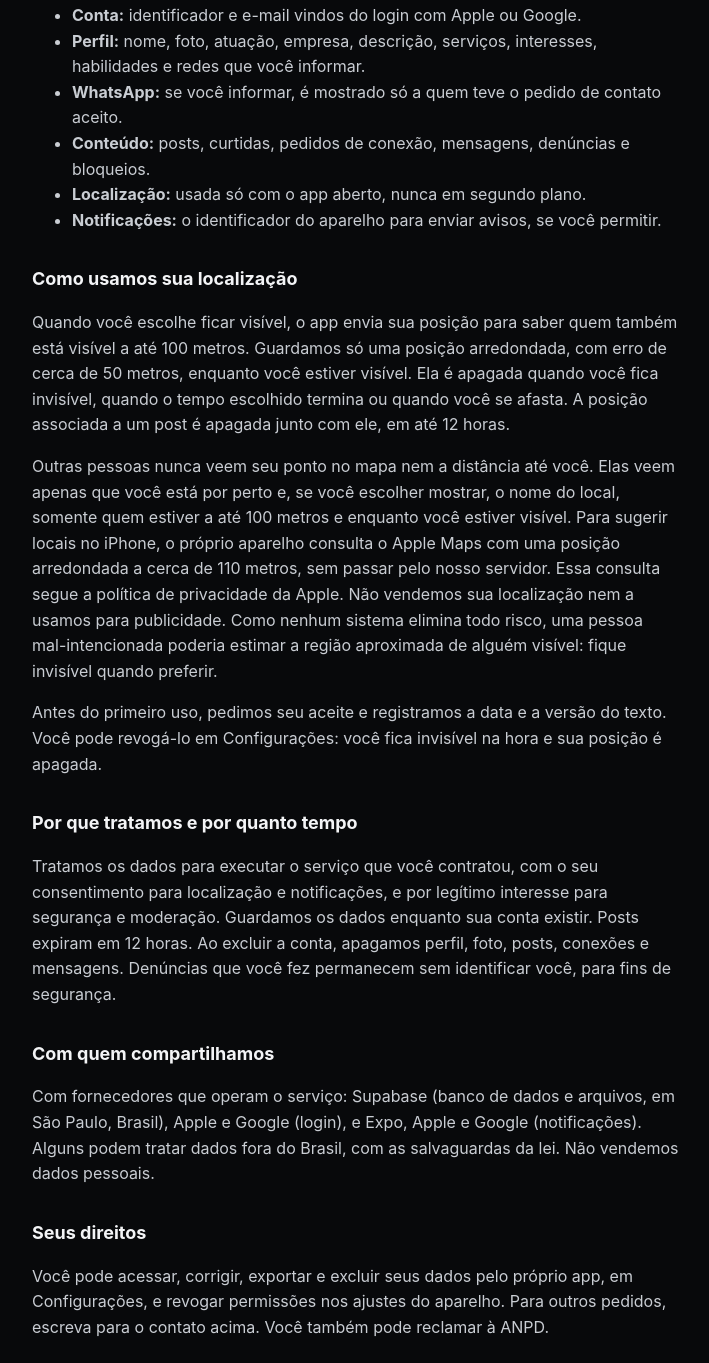
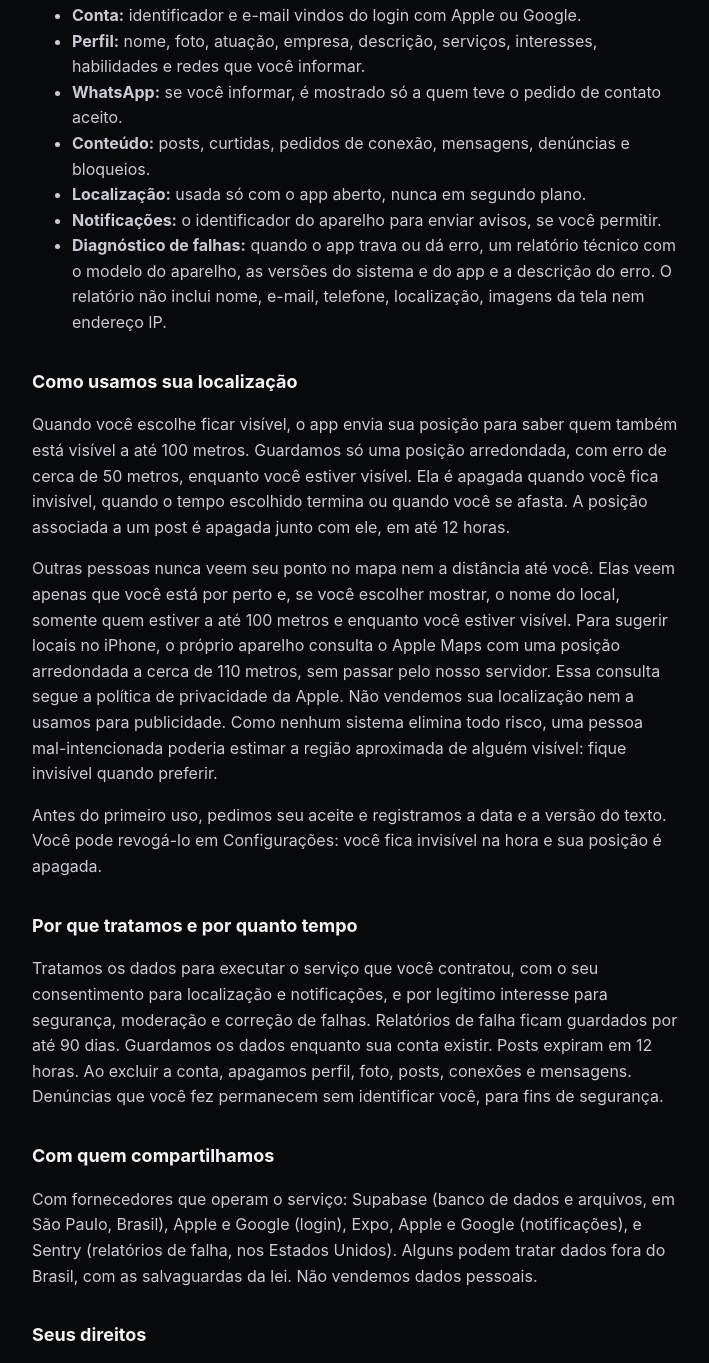
Before and after one commit to dhiegocoliveira-ai/atwork-site, a plain HTML site: page privacidade.html in a window 1280 px wide. Shown: the part 379-1742 px from the top of the page, without its empty margins (284-993 px from the left). Drawn offline with Linux system fonts and the light colour scheme.

Commit message:
docs: inclui o Sentry na política de privacidade
Co-Authored-By: Claude Opus 5.5 <noreply@anthropic.com>

```diff
--- a/privacidade.html
+++ b/privacidade.html
@@ -1,7 +1,7 @@
 <!doctype html>
 <html lang="pt-BR"><head><meta charset="utf-8"><meta name="viewport" content="width=device-width,initial-scale=1"><title>Política de privacidade · @work</title><style>:root{color-scheme:dark}*{box-sizing:border-box}body{margin:0;background:#08090B;color:#E6E8EB;font:16px/1.6 -apple-system,system-ui,'Segoe UI',sans-serif}main{max-width:680px;margin:0 auto;padding:40px 16px 64px}h1{color:#F3F4F6;font-size:28px;line-height:1.2;margin:0 0 8px}h2{color:#F3F4F6;font-size:18px;margin:32px 0 8px}p,li{color:#C9CDD3}.d{color:#8A909B;font-size:14px}a{color:#7DF0C8}.todo{background:#3a2c14;color:#FFB35C;padding:0 4px;border-radius:4px}</style></head><body><main>
 <h1>Política de privacidade</h1>
-<p class="d">Última atualização: 2 de novembro de 2026</p>
+<p class="d">Última atualização: 27 de novembro de 2026</p>
 <p>Esta política explica como o @work trata seus dados pessoais, nos termos da Lei Geral de Proteção de Dados (Lei 13.709/2018).</p>
 <h2>Quem é o controlador</h2>
 <p>DHIEGO CELESTINO OLIVEIRA COSTA, CNPJ 62.958.568/0001-77. Contato para privacidade: <a href="mailto:contato@useatwork.app">contato@useatwork.app</a>.</p>
@@ -13,15 +13,16 @@
 <li><strong>Conteúdo:</strong> posts, curtidas, pedidos de conexão, mensagens, denúncias e bloqueios.</li>
 <li><strong>Localização:</strong> usada só com o app aberto, nunca em segundo plano.</li>
 <li><strong>Notificações:</strong> o identificador do aparelho para enviar avisos, se você permitir.</li>
+<li><strong>Diagnóstico de falhas:</strong> quando o app trava ou dá erro, um relatório técnico com o modelo do aparelho, as versões do sistema e do app e a descrição do erro. O relatório não inclui nome, e-mail, telefone, localização, imagens da tela nem endereço IP.</li>
 </ul>
 <h2>Como usamos sua localização</h2>
 <p>Quando você escolhe ficar visível, o app envia sua posição para saber quem também está visível a até 100 metros. Guardamos só uma posição arredondada, com erro de cerca de 50 metros, enquanto você estiver visível. Ela é apagada quando você fica invisível, quando o tempo escolhido termina ou quando você se afasta. A posição associada a um post é apagada junto com ele, em até 12 horas.</p>
 <p>Outras pessoas nunca veem seu ponto no mapa nem a distância até você. Elas veem apenas que você está por perto e, se você escolher mostrar, o nome do local, somente quem estiver a até 100 metros e enquanto você estiver visível. Para sugerir locais no iPhone, o próprio aparelho consulta o Apple Maps com uma posição arredondada a cerca de 110 metros, sem passar pelo nosso servidor. Essa consulta segue a política de privacidade da Apple. Não vendemos sua localização nem a usamos para publicidade. Como nenhum sistema elimina todo risco, uma pessoa mal-intencionada poderia estimar a região aproximada de alguém visível: fique invisível quando preferir.</p>
 <p>Antes do primeiro uso, pedimos seu aceite e registramos a data e a versão do texto. Você pode revogá-lo em Configurações: você fica invisível na hora e sua posição é apagada.</p>
 <h2>Por que tratamos e por quanto tempo</h2>
-<p>Tratamos os dados para executar o serviço que você contratou, com o seu consentimento para localização e notificações, e por legítimo interesse para segurança e moderação. Guardamos os dados enquanto sua conta existir. Posts expiram em 12 horas. Ao excluir a conta, apagamos perfil, foto, posts, conexões e mensagens. Denúncias que você fez permanecem sem identificar você, para fins de segurança.</p>
+<p>Tratamos os dados para executar o serviço que você contratou, com o seu consentimento para localização e notificações, e por legítimo interesse para segurança, moderação e correção de falhas. Relatórios de falha ficam guardados por até 90 dias. Guardamos os dados enquanto sua conta existir. Posts expiram em 12 horas. Ao excluir a conta, apagamos perfil, foto, posts, conexões e mensagens. Denúncias que você fez permanecem sem identificar você, para fins de segurança.</p>
 <h2>Com quem compartilhamos</h2>
-<p>Com fornecedores que operam o serviço: Supabase (banco de dados e arquivos, em São Paulo, Brasil), Apple e Google (login), e Expo, Apple e Google (notificações). Alguns podem tratar dados fora do Brasil, com as salvaguardas da lei. Não vendemos dados pessoais.</p>
+<p>Com fornecedores que operam o serviço: Supabase (banco de dados e arquivos, em São Paulo, Brasil), Apple e Google (login), Expo, Apple e Google (notificações), e Sentry (relatórios de falha, nos Estados Unidos). Alguns podem tratar dados fora do Brasil, com as salvaguardas da lei. Não vendemos dados pessoais.</p>
 <h2>Seus direitos</h2>
 <p>Você pode acessar, corrigir, exportar e excluir seus dados pelo próprio app, em Configurações, e revogar permissões nos ajustes do aparelho. Para outros pedidos, escreva para o contato acima. Você também pode reclamar à ANPD.</p>
 <h2>Idade</h2>
```
